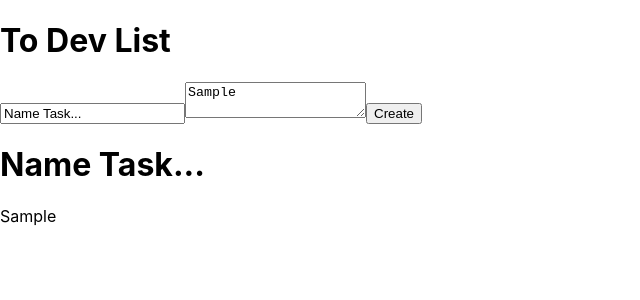
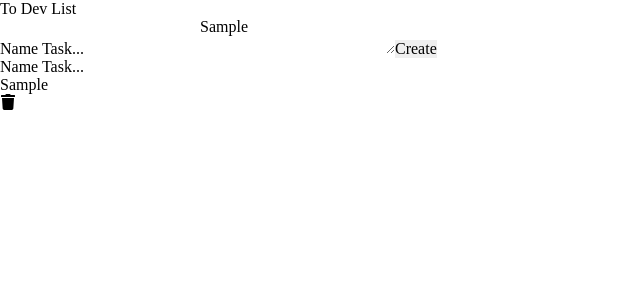
Before and after one commit to Frasato/to-do-list-ReactJS, a React (Create React App) app: page / in a window 1280 px wide. Both pictures are taken after typing "Sample" into the empty fields and a click on the button "Create". Shown: the top 300 px of the page, without its empty margins (0-640 px from the left). Built offline with nearby package versions, Linux system fonts and the light colour scheme.

Commit message:
create a function deleteTask and create css files

```diff
--- a/package.json
+++ b/package.json
@@ -8,6 +8,7 @@
     "@testing-library/user-event": "^13.5.0",
     "react": "^18.2.0",
     "react-dom": "^18.2.0",
+    "react-icons": "^5.0.1",
     "react-scripts": "5.0.1",
     "web-vitals": "^2.1.4"
   },
--- a/src/App.js
+++ b/src/App.js
@@ -1,5 +1,6 @@
 import { useState } from "react";
 import Task from "./components/Task/Task.js";
+import './styles/app.css';
 
 export default function App() {
 
@@ -26,15 +27,22 @@ export default function App() {
     setTasks([ ...tasks, ...taskObj]);
   }
 
+  function deleteTask(id){
+    const updateTask =  tasks.filter((task, index)=>{
+      return index !== id;
+    });
+    setTasks(updateTask);
+  }
+
   return (
     <div>
       <h1>To Dev List</h1>
       <input type="text" placeholder="Task name..." value={name} onChange={handleNameTask}/>
       <textarea value={description} onChange={handleDescription}></textarea>
       <button onClick={createTask}>Create</button>
-      {tasks.length === 0? <span>Don't have any tasks...</span> : tasks.map((itemTask, id)=>{
+      {tasks.map((itemTask, id)=>{
         return(
-          <Task id={id} nameTask={itemTask.name} description={itemTask.desc}/>
+          <Task key={id} nameTask={itemTask.name} description={itemTask.desc} deleteTask={() => deleteTask(id)}/>
         );
       })}
     </div>
--- a/src/components/Task/Task.js
+++ b/src/components/Task/Task.js
@@ -1,10 +1,13 @@
+import { FaTrash } from "react-icons/fa";
+
 export default function Task(props){
     return(
-        <div key={props.id}>
+        <div>
             <div>
                 <h1>{props.nameTask}</h1>
                 <p>{props.description}</p>
             </div>
+            <FaTrash onClick={props.deleteTask}/>
         </div>
     );
 }
--- a/src/index.css
+++ b/src/index.css
@@ -1,13 +1,11 @@
-body {
+*{
   margin: 0;
-  font-family: -apple-system, BlinkMacSystemFont, 'Segoe UI', 'Roboto', 'Oxygen',
-    'Ubuntu', 'Cantarell', 'Fira Sans', 'Droid Sans', 'Helvetica Neue',
-    sans-serif;
-  -webkit-font-smoothing: antialiased;
-  -moz-osx-font-smoothing: grayscale;
+  padding: 0;
+  border: 0;
+  outline: none;
+  text-decoration: none;
+  box-sizing: border-box;
+  font-size: 100%;
+  font: inherit;
+  vertical-align: baseline;
 }
-
-code {
-  font-family: source-code-pro, Menlo, Monaco, Consolas, 'Courier New',
-    monospace;
-}
--- /dev/null
+++ b/src/styles/app.css
@@ -0,0 +1 @@
+@import url('var.css');
--- /dev/null
+++ b/src/styles/var.css
@@ -0,0 +1,4 @@
+:root{
+    --primary-pink: #EA0036;
+    --secundary-blue: #365D6B;
+}
```
Also changed, not shown: 1 other file (tests, documents, lock files or other folders).
